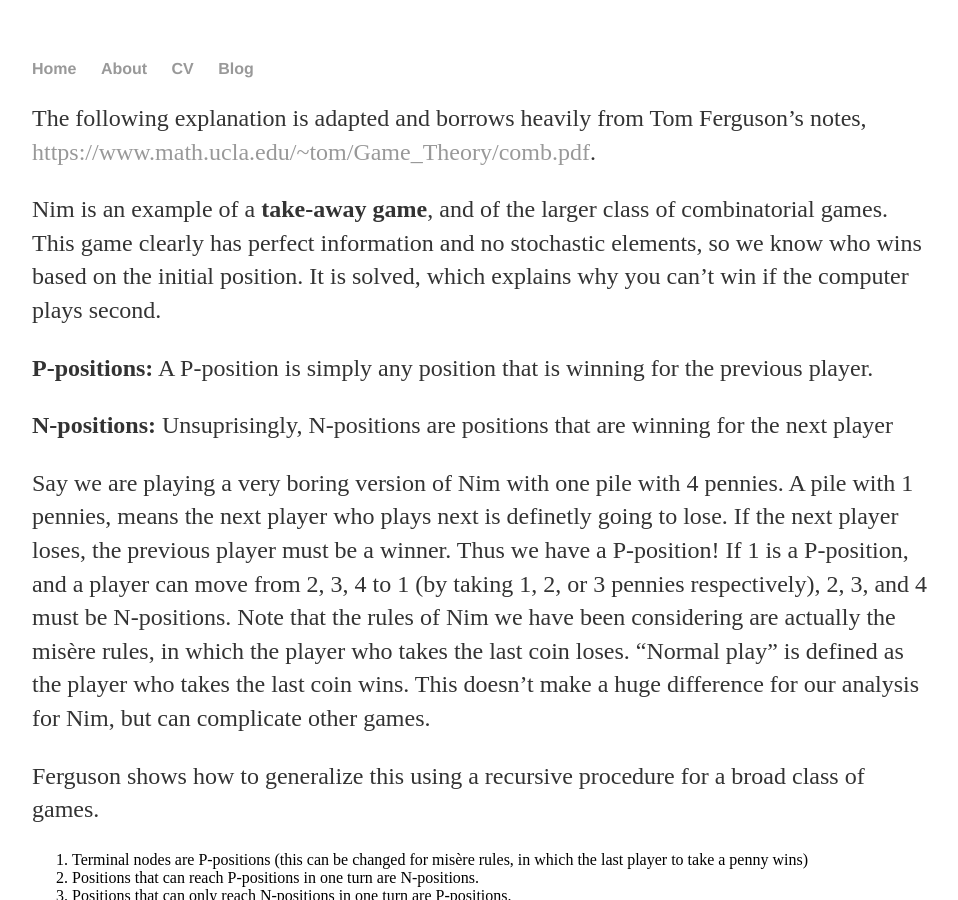
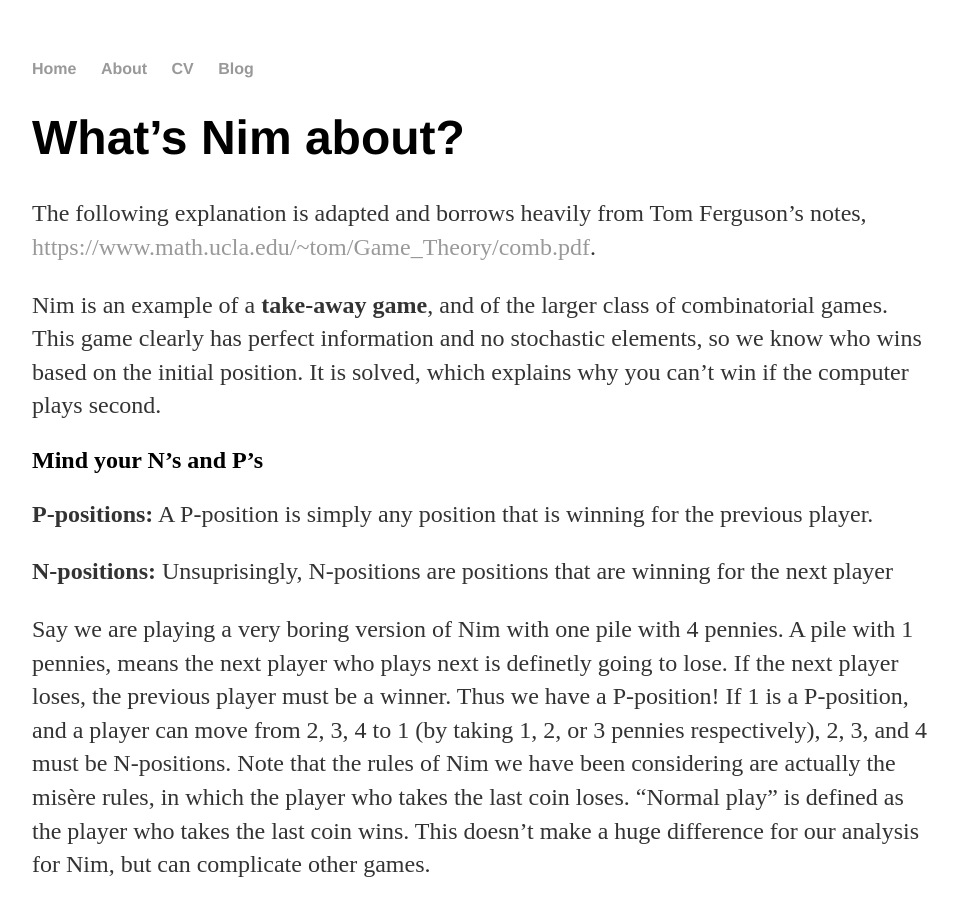
Before and after one commit to BenPyle/BenPyle.github.io, a Jekyll site: the page built from nim/nim_explainer.md, in a window 1280 px wide and 900 px high. Shown: the whole window, without its empty margins (160-1118 px from the left). Built offline with Jekyll 4.4.1, drawn with Linux system fonts in a browser that asks for light colours; our own code applies the rules of GitHub Pages for plain Markdown files; formulas are drawn with MathJax 3.

Commit message:
Update nim_explainer.md

```diff
--- a/nim/nim_explainer.md
+++ b/nim/nim_explainer.md
@@ -2,9 +2,13 @@
   src="https://cdn.mathjax.org/mathjax/latest/MathJax.js?config=TeX-MML-AM_CHTML">
 </script>
 
+# What's Nim about?
+
 The following explanation is adapted and borrows heavily from Tom Ferguson's notes, <https://www.math.ucla.edu/~tom/Game_Theory/comb.pdf>.
 
 Nim is an example of a <b>take-away game</b>, and of the larger class of combinatorial games. This game clearly has perfect information and no stochastic elements, so we know who wins based on the initial position. It is solved, which explains why you can't win if the computer plays second.
+
+## Mind your N's and P's
 
 <b> P-positions:</b> A P-position is simply any position that is winning for the previous player.
 
@@ -27,7 +31,7 @@
 
 Ok, that example wasn't so bad, but what if we get something more complicated, like (4,3,15)?
 
-<b>Don't be a dumb-dumb, learn how to Nim-sum:</b>
+## Don't be a dumb-dumb, learn how to Nim-sum:
 
 It turns out that Nim is really all about the exclusive or operator (xor). We will express the xor operator as $$\oplus$$. Nim-sum is thus about adding in base 2. Here is a quick review of conversion between a binary representation (base 2), and decimal.
 
@@ -61,6 +65,8 @@
 
 So what does Nim-sum have to do with Nim?
 
+## How to win Nim
+
 <b>Bouton's Theorem:</b> In Nim, under "normal play" rules, a position $$(x_1, x_2, ..., x_n)$$ is a P-position iff the nim-sum over all piles, $$(x_1 \oplus x_2 \oplus ... \oplus x_n)$$ is 0.
 
 <b> Proof: </b> Let's check this is true. Under normal play, we will consider the last position as 0 coins remaining (note I was loose in my definition of this earlier, and called one coin left the terminal position, this is technically incorrect, but makes the analysis under misere simpler)  $$0 \oplus 0 \oplus ... \oplus 0$$ is 0. This condition is satisfied.
```
